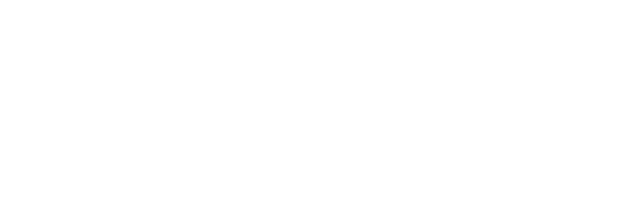
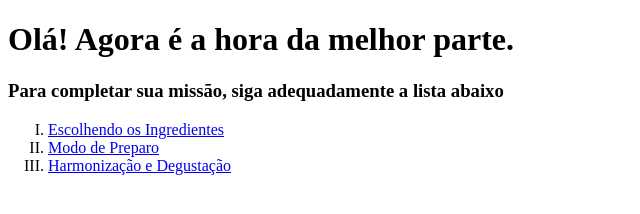
Before and after one commit to ufjf-dcc121/dcc121-2021-1er-atv3-HenriqueOCabral, a plain HTML site: page hRefPage.html in a window 1280 px wide. Shown: the whole page, without its empty margins (0-640 px from the left). Drawn offline with Linux system fonts and the light colour scheme.

Commit message:
iniciando o projeto

```diff
--- a/hRefPage.html
+++ b/hRefPage.html
@@ -4,9 +4,19 @@
     <meta charset="UTF-8">
     <meta http-equiv="X-UA-Compatible" content="IE=edge">
     <meta name="viewport" content="width=device-width, initial-scale=1.0">
-    <title>Document</title>
+    <title>Receita</title>
 </head>
 <body>
+    <h1>Olá! Agora é a hora da melhor parte.</h1>
 
+    <h3>Para completar sua missão, siga adequadamente a lista abaixo</h3>
+
+    <div>
+        <ol type="I">
+            <li><a href="ingredientes.html">Escolhendo os Ingredientes</a></li>
+            <li><a href="preparo.html">Modo de Preparo</a></li>
+            <li><a href="comer.html">Harmonização e Degustação</a></li>
+        </ol>
+    </div>
 </body>
 </html>
```
Also changed, not shown: index.html (+3 -1 lines).
